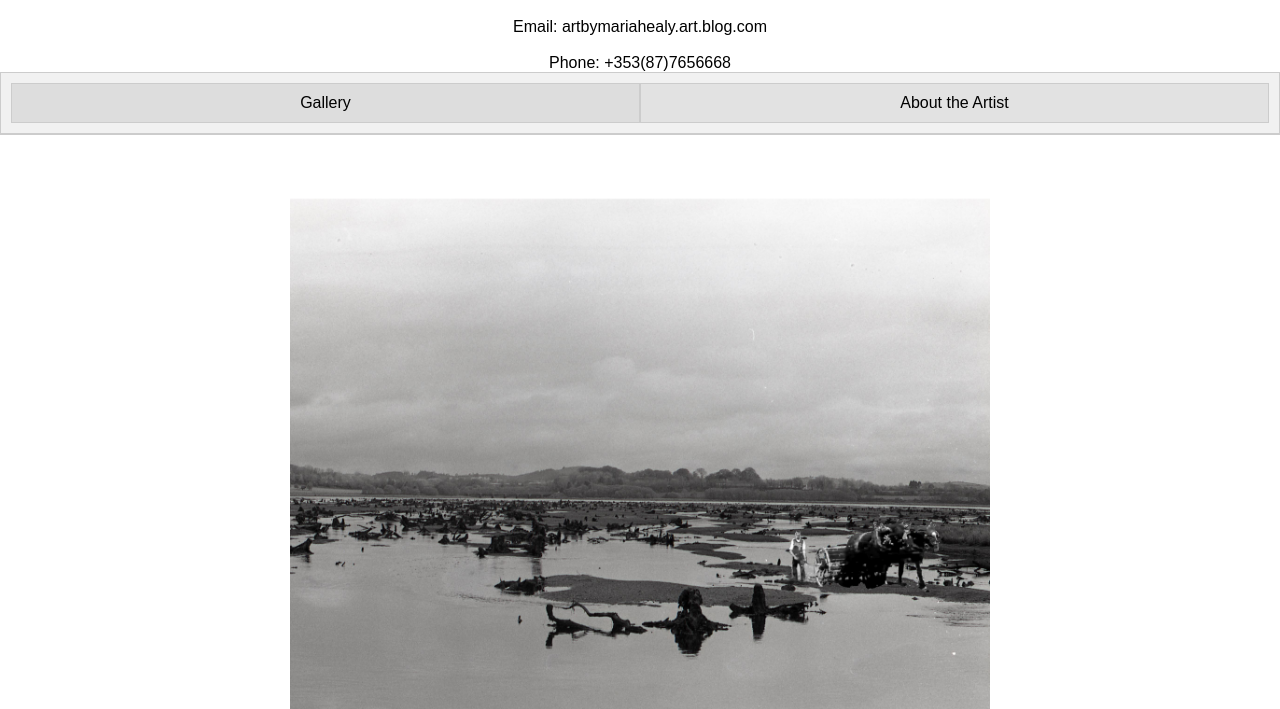
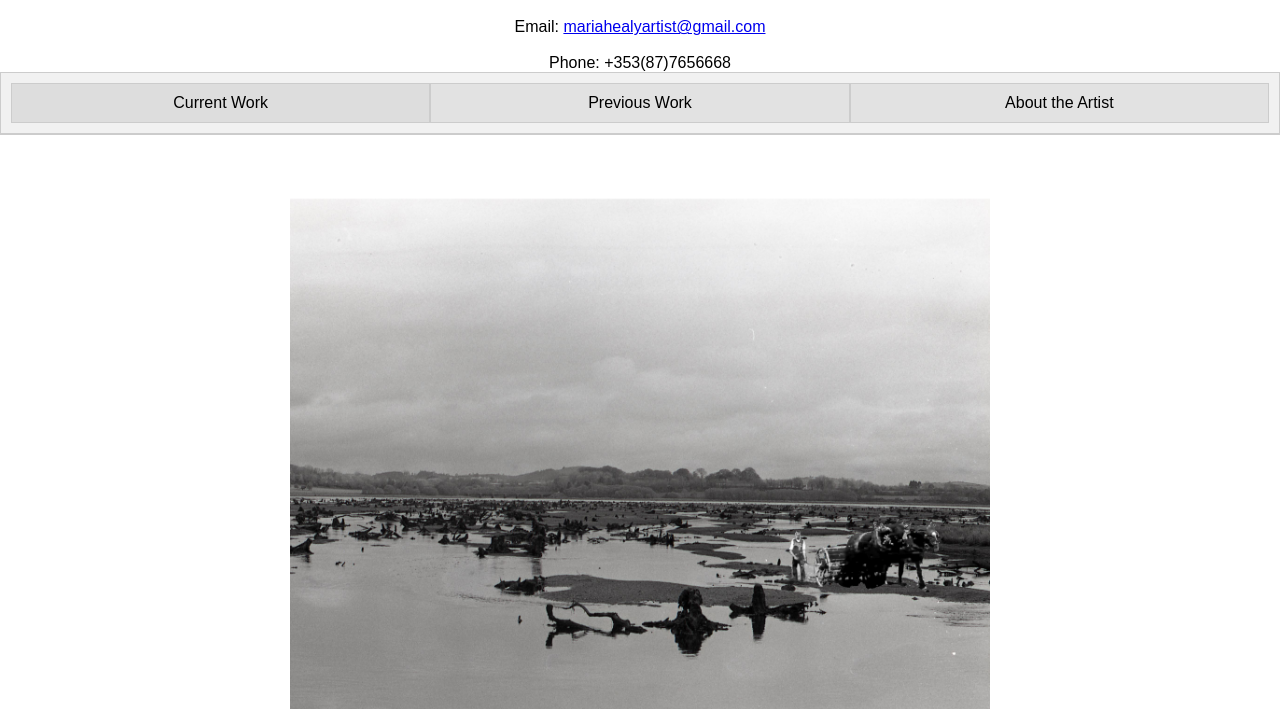
Before and after one commit to abird6/mariahealyartist, a plain HTML site: page index.html in a window 1280 px wide. Shown: the part 91-800 px from the top of the page. Drawn offline with Linux system fonts and the light colour scheme.

Commit message:
added previous/current work tabs and email hyperlink

```diff
--- a/index.html
+++ b/index.html
@@ -68,24 +68,30 @@
     <h1>Maria Healy</h1>
 
 	<div style="text-align: center">
-		Email: artbymariahealy.art.blog.com<br><br>Phone: +353(87)7656668
+		Email: <a href="mailto:mariahealyartist@gmail.com">mariahealyartist@gmail.com</a><br><br>Phone: +353(87)7656668
 	</div>
 
     <!-- Tab container -->
     <div class="tabs">
-        <div class="tab active" onclick="showTab('images')">Gallery</div>
+        <div class="tab active" onclick="showTab('current_work')">Current Work</div>
+		<div class="tab" onclick="showTab('previous_work')">Previous Work</div>
         <div class="tab" onclick="showTab('text')">About the Artist</div>
     </div>
 
-    <!-- Tab content -->
-    <div id="images" class="tab-content active-content image-gallery">
+    <!-- Tab content for 'current work' -->
+    <div id="current_work" class="tab-content active-content image-gallery">
 			<img src="img/number_11_ploughing_10x8.jpg" alt="Image 1">
-			<img src="img/DSC_2124.JPG" alt="Image 2">
-			<img src="img/DSC_2147.JPG" alt="Image 3">
-			<img src="img/DSC_2764.JPG" alt="Image 4">
-			<img src="img/IMG_1036.jpg" alt="Image 5">
+    </div>
+
+	<!-- Tab content for 'previous work' -->
+    <div id="previous_work" class="tab-content image-gallery">
+		<img src="img/DSC_2124.JPG" alt="Image 2">
+		<img src="img/DSC_2147.JPG" alt="Image 3">
+		<img src="img/DSC_2764.JPG" alt="Image 4">
+		<img src="img/IMG_1036.jpg" alt="Image 5">
 
     </div>
+
 
     <div id="text" class="tab-content">
         <p>I am a visual artist concentrating mainly in glass and textiles but sometimes in
```
